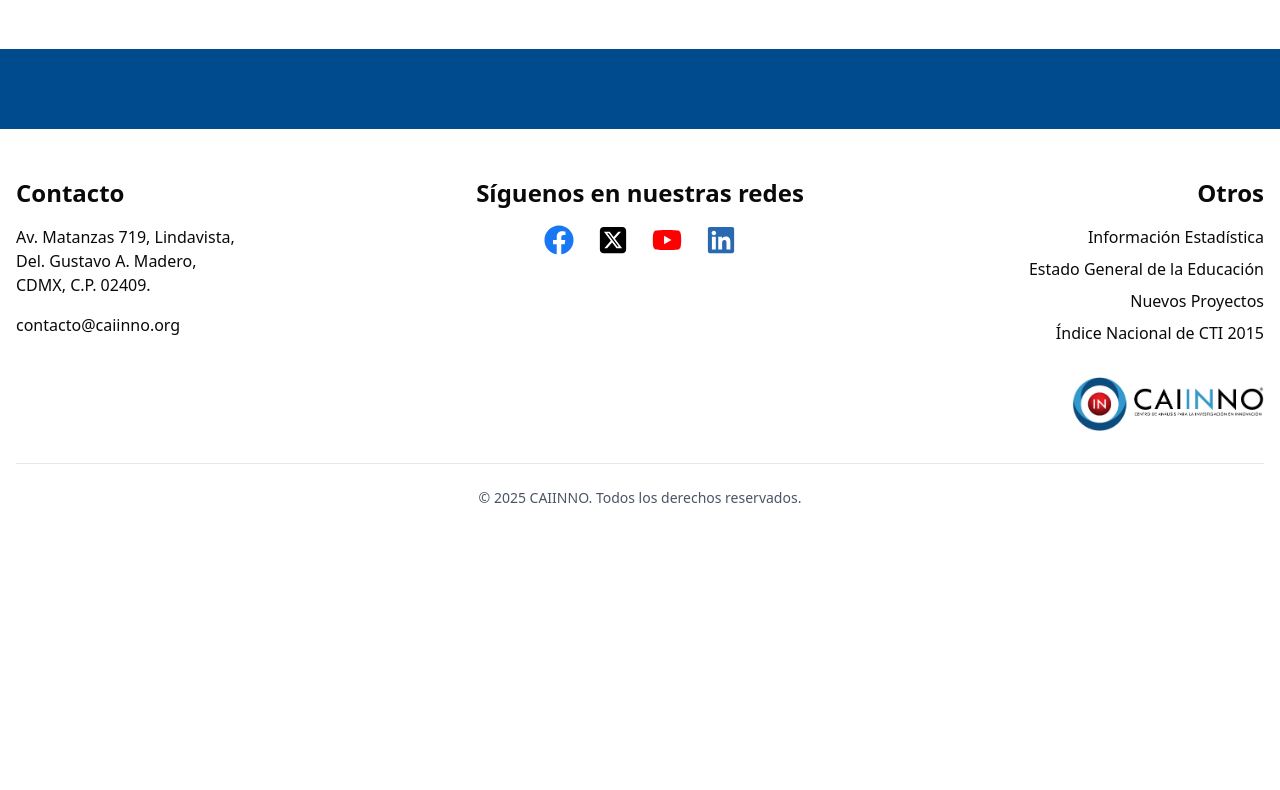
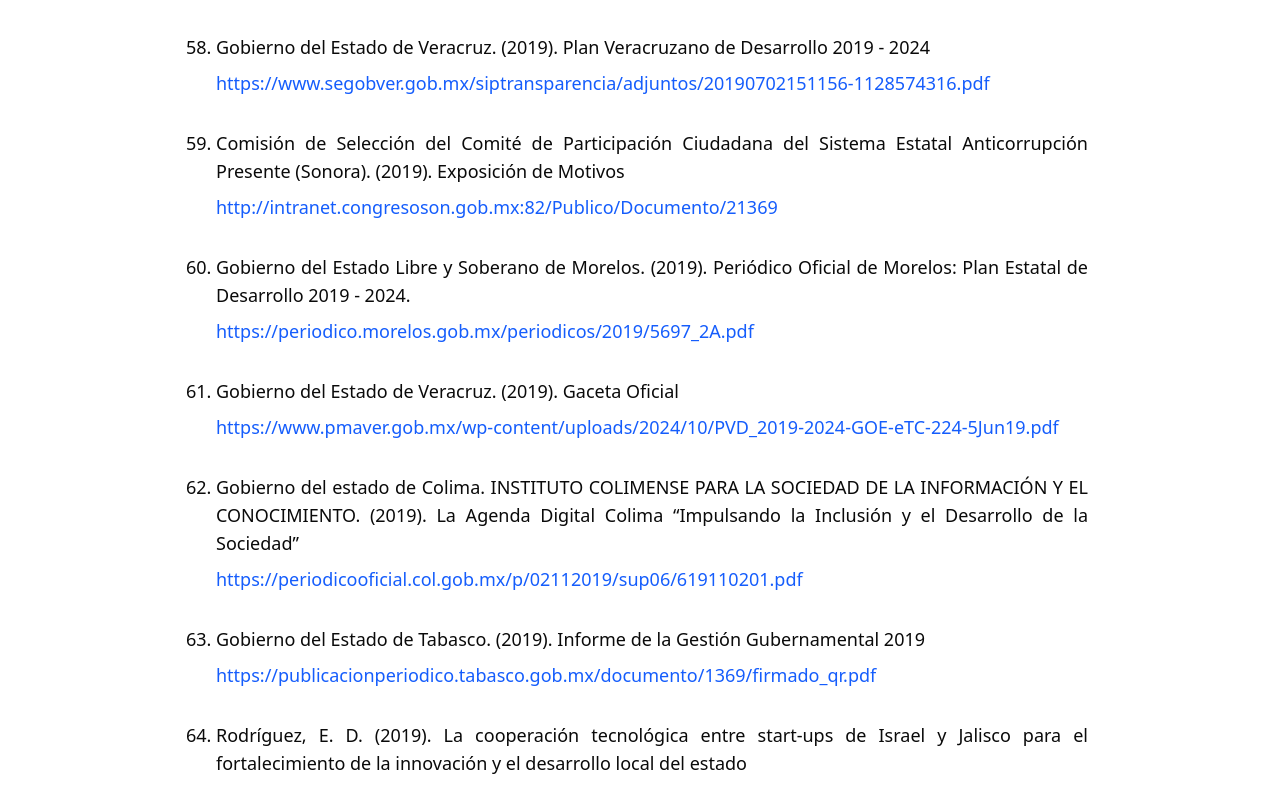
Before and after one commit to Blayt05/caiinno_becario, a Next.js app: page /impacto/informacion-de-referencia in a window 1280 px wide. Shown: the part 7844-8634 px from the top of the page. Before the commit the page ends 8400 px from the top, so only its background shows below. Built offline with nearby package versions, Linux system fonts and the light colour scheme.

Commit message:
actualizacion_13

```diff
--- a/src/components/ImpactFilters.tsx
+++ b/src/components/ImpactFilters.tsx
@@ -123,6 +123,14 @@ const documentos = [
   'Tamaulipas en la I+D+I, una experiencia regional',
   'FONDO MIXTO CONACYT - GOBIERNO DEL ESTADO DE HIDALGO CONVOCATORIA HGO-2018-03',
   'Programa Académico de: Especialidad En Medicina Del Trabajo Y Ambiental',
+  'Plan Veracruzano de Desarrollo 2019 - 2024',
+  'Exposición de Motivos',
+  'Morelos: Plan Estatal de Desarrollo 2019 - 2024.',
+  'Gaceta Oficial',
+  'La Agenda Digital Colima “Impulsando la Inclusión y el Desarrollo de la Sociedad”',
+  'Informe de la Gestión Gubernamental 2019',
+  'La cooperación tecnológica entre start-ups de Israel y Jalisco',
+  'Plan estatal de Desarrollo 2019 - 2024',
 
 ];
 
--- a/src/data/informacionData.ts
+++ b/src/data/informacionData.ts
@@ -456,4 +456,69 @@ export const dataImpacto = [
     tipoUsuario: 'Privado/Académico',
     tipoDoc : 1
   },
+  {
+    titulo: 'Gobierno del Estado de Veracruz. (2019). Plan Veracruzano de Desarrollo 2019 - 2024',
+    link: 'https://www.segobver.gob.mx/siptransparencia/adjuntos/20190702151156-1128574316.pdf',
+    año: 2019,
+    documento: 'Plan Veracruzano de Desarrollo 2019 - 2024',
+    tipoUsuario: 'Gubernamental',
+    tipoDoc : 1
+  },
+  {
+    titulo: 'Comisión de Selección del Comité de Participación Ciudadana del Sistema Estatal Anticorrupción Presente (Sonora). (2019). Exposición de Motivos',
+    link: 'http://intranet.congresoson.gob.mx:82/Publico/Documento/21369',
+    año: 2019,
+    documento: 'Exposición de Motivos',
+    tipoUsuario: 'Gubernamental',
+    tipoDoc : 1
+  },
+  {
+    titulo: 'Gobierno del Estado Libre y Soberano de Morelos. (2019). Periódico Oficial de Morelos: Plan Estatal de Desarrollo 2019 - 2024.',
+    link: 'https://periodico.morelos.gob.mx/periodicos/2019/5697_2A.pdf',
+    año: 2019,
+    documento: 'Morelos: Plan Estatal de Desarrollo 2019 - 2024.',
+    tipoUsuario: 'Gubernamental',
+    tipoDoc : 1
+  },
+  {
+    titulo: 'Gobierno del Estado de Veracruz. (2019). Gaceta Oficial',
+    link: 'https://www.pmaver.gob.mx/wp-content/uploads/2024/10/PVD_2019-2024-GOE-eTC-224-5Jun19.pdf',
+    año: 2019,
+    documento: 'Gaceta Oficial',
+    tipoUsuario: 'Legislativo',
+    tipoDoc : 1
+  },
+  {
+    titulo: 'Gobierno del estado de Colima. INSTITUTO COLIMENSE PARA LA SOCIEDAD DE LA INFORMACIÓN Y EL CONOCIMIENTO. (2019). La Agenda Digital Colima “Impulsando la Inclusión y el Desarrollo de la Sociedad”',
+    link: 'https://periodicooficial.col.gob.mx/p/02112019/sup06/619110201.pdf',
+    año: 2019,
+    documento: 'La Agenda Digital Colima “Impulsando la Inclusión y el Desarrollo de la Sociedad”',
+    tipoUsuario: 'Gubernamental',
+    tipoDoc : 1
+  },
+  {
+    titulo: 'Gobierno del Estado de Tabasco. (2019). Informe de la Gestión Gubernamental 2019',
+    link: 'https://publicacionperiodico.tabasco.gob.mx/documento/1369/firmado_qr.pdf',
+    año: 2019,
+    documento: 'Informe de la Gestión Gubernamental 2019',
+    tipoUsuario: 'Gubernamental',
+    tipoDoc : 1
+  },
+  {
+    titulo: 'Rodríguez, E. D. (2019). La cooperación tecnológica entre start-ups de Israel y Jalisco para el fortalecimiento de la innovación y el desarrollo local del estado',
+    link: 'https://publicacionperiodico.tabasco.gob.mx/documento/1369/firmado_qr.pdf',
+    año: 2019,
+    documento: 'La cooperación tecnológica entre start-ups de Israel y Jalisco',
+    tipoUsuario: 'Privado/Académico',
+    tipoDoc : 1
+  },
+  {
+    titulo: 'Gobierno de Morelos. (2019). Plan estatal de Desarrollo 2019 - 2024',
+    link: 'https://transparenciamorelos.mx/sites/default/files/plan_estatal_de_desarrollo_2019-2024_0.pdf',
+    año: 2019,
+    documento: 'Plan estatal de Desarrollo 2019 - 2024',
+    tipoUsuario: 'Gubernamental',
+    tipoDoc : 1
+  },
+
 ];
```
